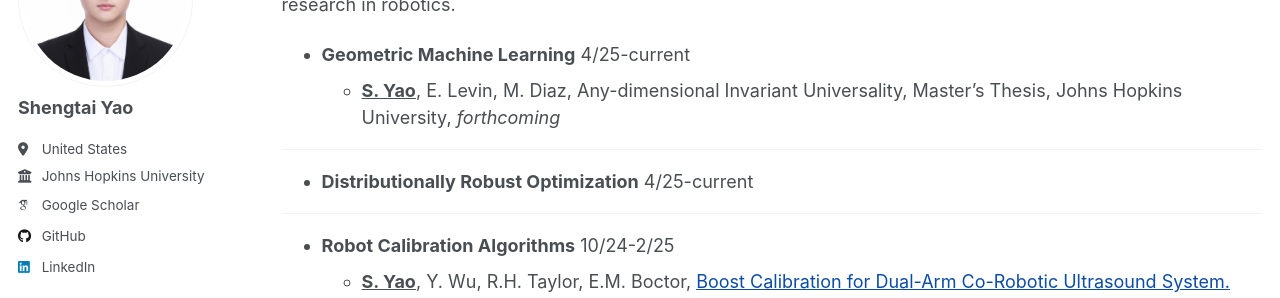
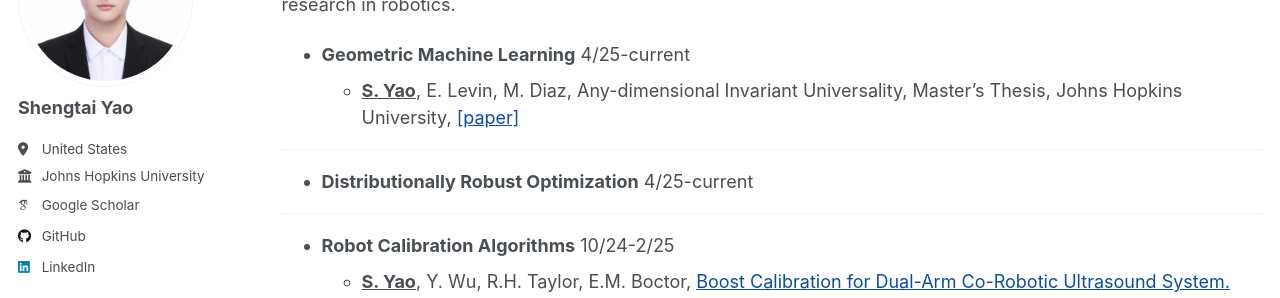
Before and after one commit to Yaoshengtai/Yaoshengtai.github.io, a Jekyll site: the page built from _pages/research.md, in a window 1280 px wide and 1153 px high. Shown: the part 187-485 px from the top of the window. Built offline with Jekyll 4.4.1, drawn with Linux system fonts in a browser that asks for light colours; some web fonts are replaced.

Commit message:
Update research.md

```diff
--- a/_pages/research.md
+++ b/_pages/research.md
@@ -9,7 +9,7 @@ author_profile: true
 My research insterest lies broadly in machine learning, optimization, statistics. Previously, I also conducted research in robotics.
 
 - **Geometric Machine Learning** 4/25-current
-  - <span style="font-weight:bold; text-decoration:underline;">S. Yao</span>, E. Levin, M. Diaz, Any-dimensional Invariant Universality, Master's Thesis, Johns Hopkins University, *forthcoming*
+  - <span style="font-weight:bold; text-decoration:underline;">S. Yao</span>, E. Levin, M. Diaz, Any-dimensional Invariant Universality, Master's Thesis, Johns Hopkins University, [\[paper\]](/files/paper/Master_s_Thesis_Shengtai.pdf)
 
 ---
 
```
